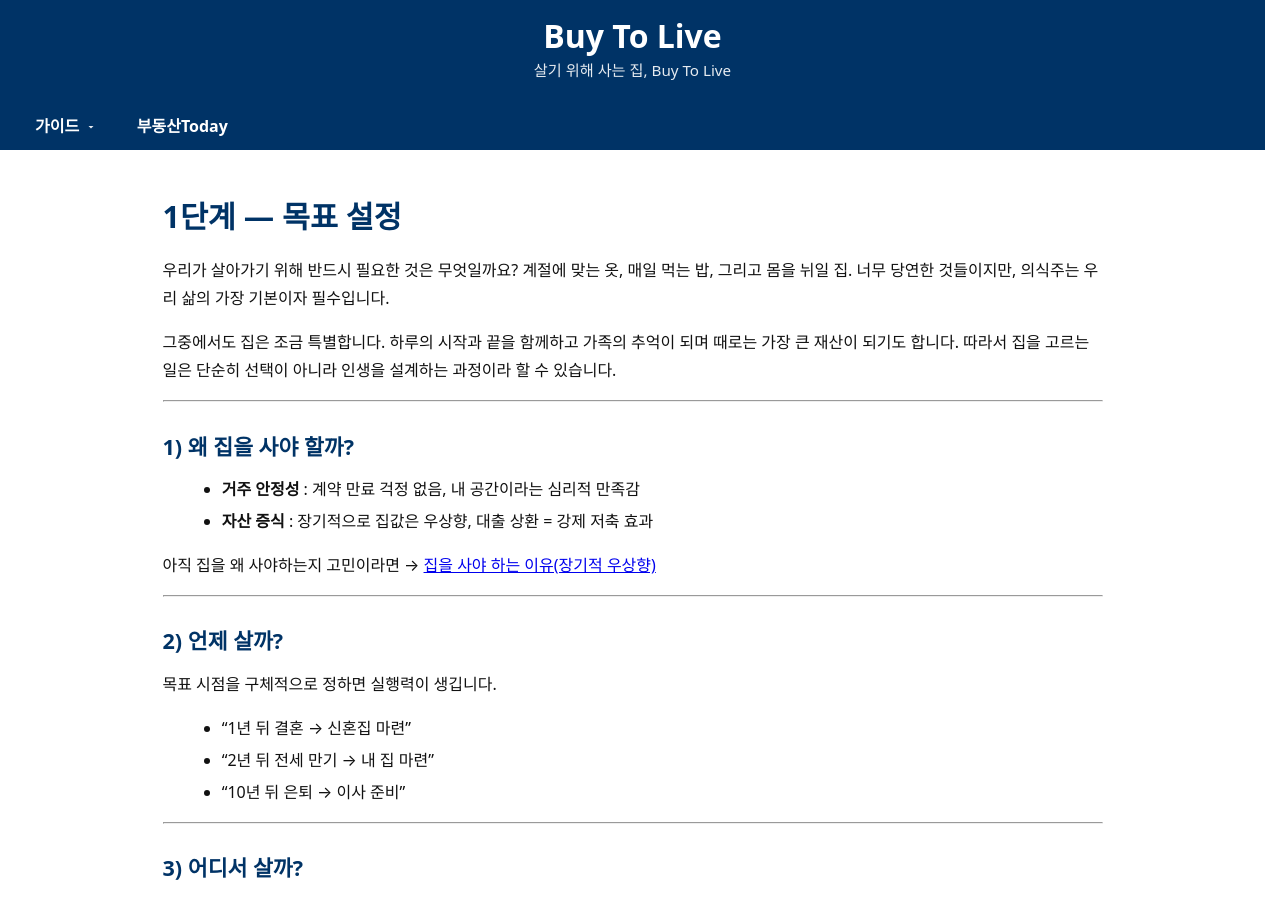
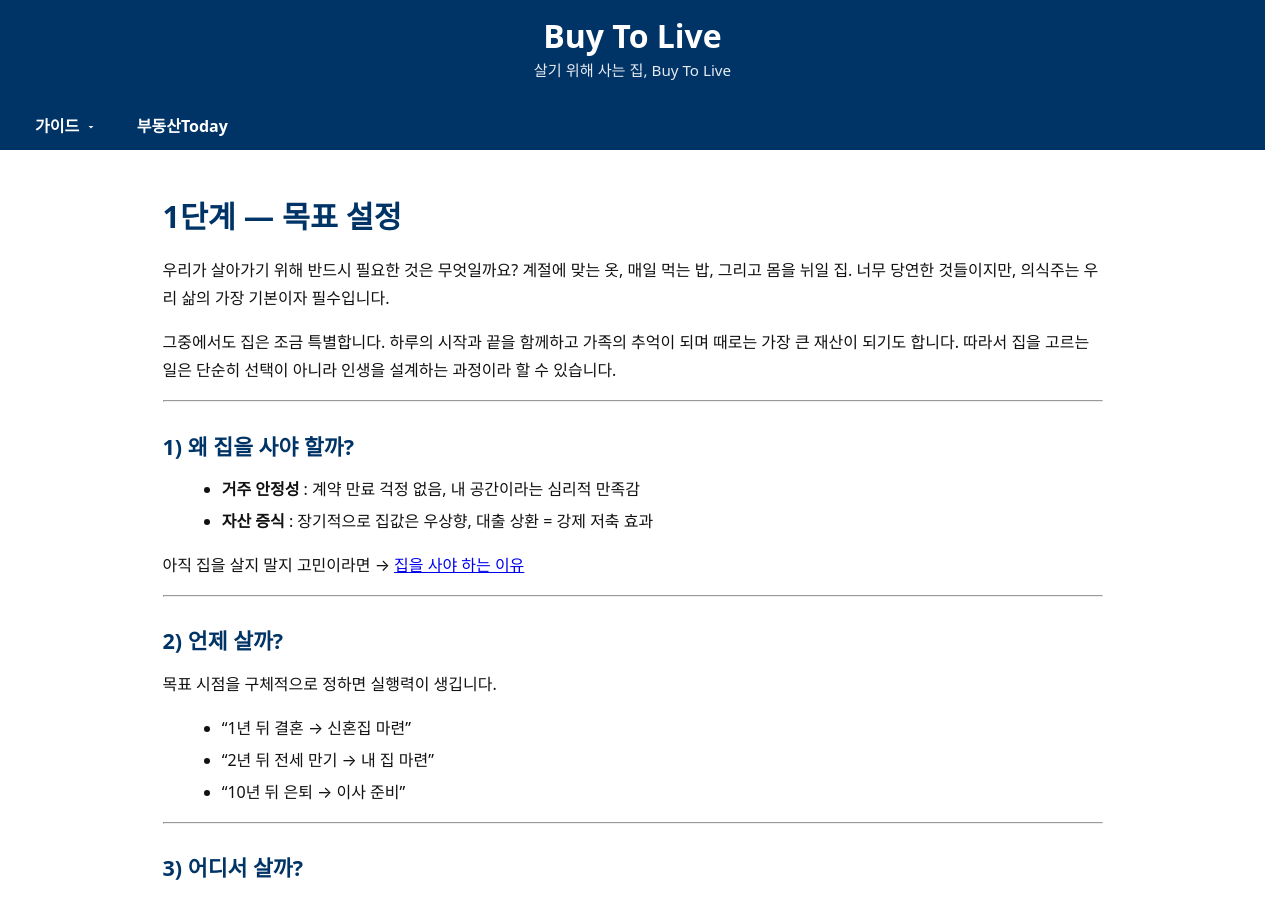
Before and after one commit to kimkisaa/land, a Jekyll site: the page built from guide/1-goal-setting.md, in a window 1280 px wide and 900 px high. Built offline with Jekyll 4.4.1, drawn with Linux system fonts in a browser that asks for light colours.

Commit message:
Update 1-goal-setting.md

```diff
--- a/guide/1-goal-setting.md
+++ b/guide/1-goal-setting.md
@@ -21,7 +21,7 @@ image: /assets/images/og-image.jpg
   <li><strong>거주 안정성</strong> : 계약 만료 걱정 없음, 내 공간이라는 심리적 만족감</li>
   <li><strong>자산 증식</strong> : 장기적으로 집값은 우상향, 대출 상환 = 강제 저축 효과</li>
 </ul>
-<p>아직 집을 왜 사야하는지 고민이라면 → <a href="https://blog.naver.com/truelite/223133124922">집을 사야 하는 이유(장기적 우상향)</a></p>
+<p>아직 집을 살지 말지 고민이라면 → <a href="https://blog.naver.com/truelite/223133124922">집을 사야 하는 이유</a></p>
 
 <hr>
 
```
